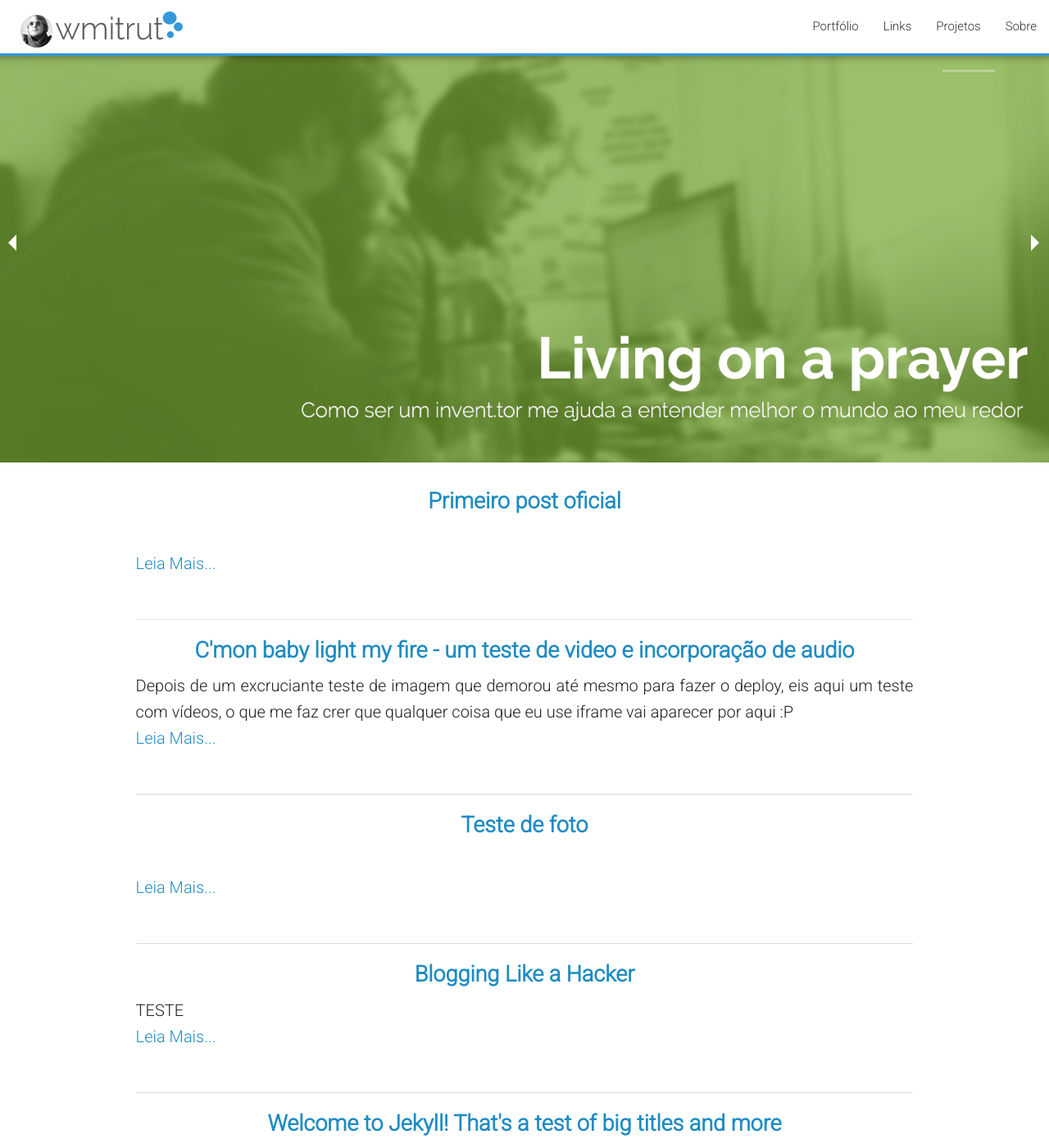
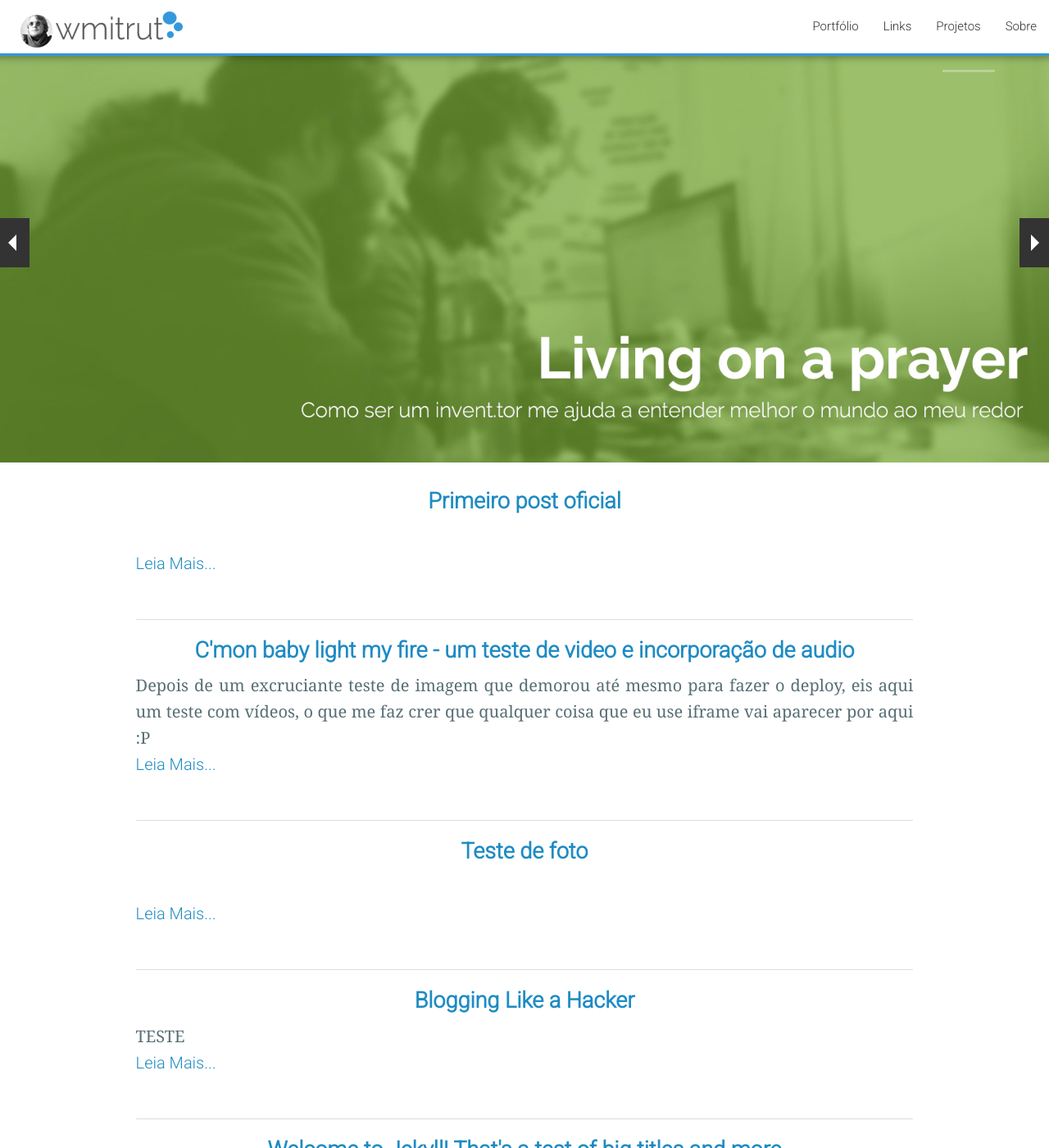
Before and after one commit to Wmitrut/wmitrut.github.io, a Jekyll site: the page built from index.html, in a window 1280 px wide and 1400 px high. Shown: the whole window at 82% size. Built offline with Jekyll 4.4.1, drawn with Linux system fonts in a browser that asks for light colours; comment, search, counter and statistics services are not loaded.

Commit message:
Slider corrigido

```diff
--- a/css/application.css
+++ b/css/application.css
@@ -54,7 +54,7 @@ ul{
 }
 .headline h2, .post_title{
 	text-align: center;
-	color: #1E8BC3;
+	color: #586e75;
 	font-weight: bold;
 	max-width: 600px;
 	margin: 0 auto;
@@ -65,6 +65,8 @@ ul{
 	transition: opacity 0.5s ease;
 }
 .posts{
+	color: #586e75;
+	font-family: 'Lora', Georgia, serif;
 	margin: 0 auto;
 	text-align: justify;
 	max-width: 1000px;
@@ -89,6 +91,13 @@ hr{
 .orbit-bullets, .orbit-slide-number{
 	display: none;
 }
+.orbit-container ul li img{
+	width: 100vw !important;
+}
+.orbit-prev, .orbit-next{
+	display: block !important;
+	background: #333 !important;
+ }
 .toggle-topbar{
 	  transition: all 0.5s ease;
 }
```
